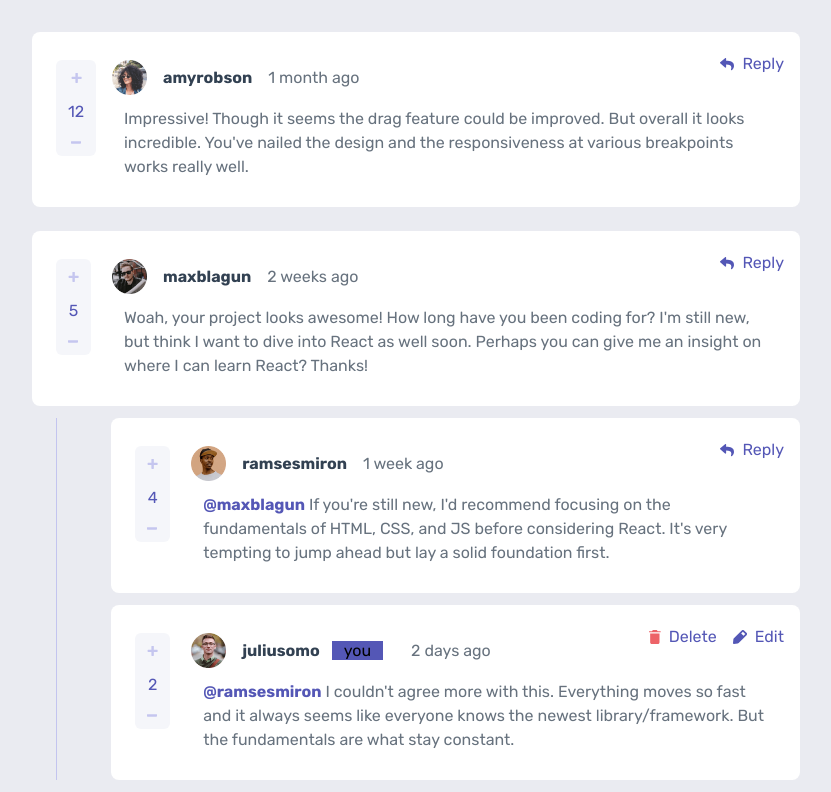
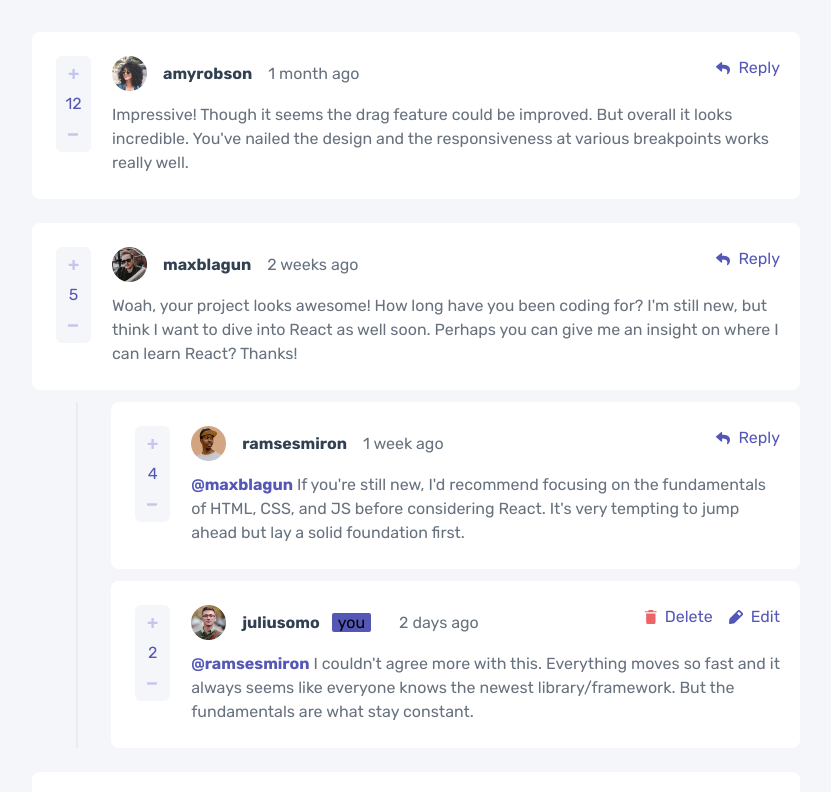
Before and after one commit to NinfarZ/interactive-comments-section, a Next.js app: page / in a window 1280 px wide. Shown: the top 792 px of the page, without its empty margins (224-1055 px from the left). Built offline with nearby package versions, Linux system fonts and the light colour scheme.

Commit message:
Improve rating buttons

```diff
--- a/components/Comment.js
+++ b/components/Comment.js
@@ -63,7 +63,7 @@ export default function Comment(props) {
                 {props.username === props.currentUser.username && (
                     <div>
                         <span className='text-Dark-blue font-bold'>{props.currentUser.username}</span>
-                        <span className='bg-Moderate-blue px-3 mx-3'>you</span>
+                        <span className='bg-Moderate-blue px-1.5  rounded-sm mx-3'>you</span>
                     </div>
                 ) || <span className='text-Dark-blue font-bold'>{props.username}</span>}
             </>
@@ -106,7 +106,7 @@ export default function Comment(props) {
             </>)}
 
             {isVisible && (<div>
-                <div className='flex flex-col bg-White m-3 p-4 md:pl-20 rounded-lg max-w-3xl min-h-[10rem] space-y-3 relative'>
+                <div className='flex flex-col bg-White m-3 px-4 py-3 md:pl-20 rounded-lg max-w-3xl min-h-[10rem] space-y-3 relative'>
                     <div className='md:order-2 '>
                         <div className='flex justify-start items-center space-x-4'>
                             <img src={props.image.png} width={35} height={35} alt='pfp' />
@@ -116,17 +116,17 @@ export default function Comment(props) {
                         <Content setIsEditing={setIsEditing} replyingTo={props.replyingTo} content={props.content} isEditing={isEditing} />
                     </div>
                     <div className='flex my-3 md:order-1'>
-                        <div className='flex md:absolute left-6 md:flex-col md:items-center justify-around space-x-4 md:space-x-0 bg-Very-light-gray px-3 py-1 mr-5 rounded-md md:h-24'>
-                            <button onClick={like}>
+                        <div className='flex md:absolute left-6 md:flex-col md:items-center justify-around space-x-4 md:space-x-0 bg-Very-light-gray mr-5 rounded-md md:h-24'>
+                            <button className='p-3 aspect-square ' onClick={like}>
                                 <img src='/icon-plus.svg' alt='like' />
                             </button>
-                            <span className='text-Moderate-blue'>{score}</span>
-                            <button onClick={dislike}>
+                            <span className='py-2 md:py-0 text-Moderate-blue'>{score}</span>
+                            <button className='p-3 aspect-square ' onClick={dislike}>
                                 <img src='/icon-minus.svg' alt='dislike' />
                             </button>
                         </div>
                     </div>
-                    <div className='flex space-x-4 absolute right-0 bottom-0 p-4 md:top-0 md:bottom-full '>
+                    <div className='flex space-x-4 absolute right-0 bottom-0 p-5 md:top-0 md:bottom-full '>
                         <CommentButtons />
                     </div>
 
@@ -147,7 +147,7 @@ function Content(props) {
         <>
             {!props.isEditing && (
 
-                <p className='text-Grayish-Blue m-3 break-words'><span className='text-Moderate-blue font-bold'>{replyTag}</span> {content}</p>
+                <p className='text-Grayish-Blue my-3 break-words'><span className='text-Moderate-blue font-bold'>{replyTag}</span> {content}</p>
 
             ) || <ContentEdit contentToEdit={content} setContent={setContent} setIsEditing={props.setIsEditing} />}
         </>
--- a/components/CommentBlock.js
+++ b/components/CommentBlock.js
@@ -57,8 +57,8 @@ export default function CommentBlock(props) {
                 <div>
                     {buildComment(props.comment)}
                 </div>
-                <div className=' before:absolute before:left-0 before:bottom-0 before:top-0 before:translate-x-9 before:border-l before:border-l-Light-grayish-blue relative'>
-                    <div className='w-[90%] ml-auto'>
+                <div className=' before:absolute before:inset-0 before:-z-10  before:translate-x-4 md:before:translate-x-14 before:border-l-2 before:border-l-Light-gray relative'>
+                    <div className='max-w-[95%] md:max-w-[90%] ml-auto'>
                         {mapReplies(replies)}
                     </div>
                 </div>
--- a/styles/globals.css
+++ b/styles/globals.css
@@ -29,7 +29,7 @@ html {
 
 body {
   min-height: 100vh;
-  background-color: hsl(228, 19%, 93%);
+  background-color: hsl(228, 33%, 97%);
 
 }
 
```
